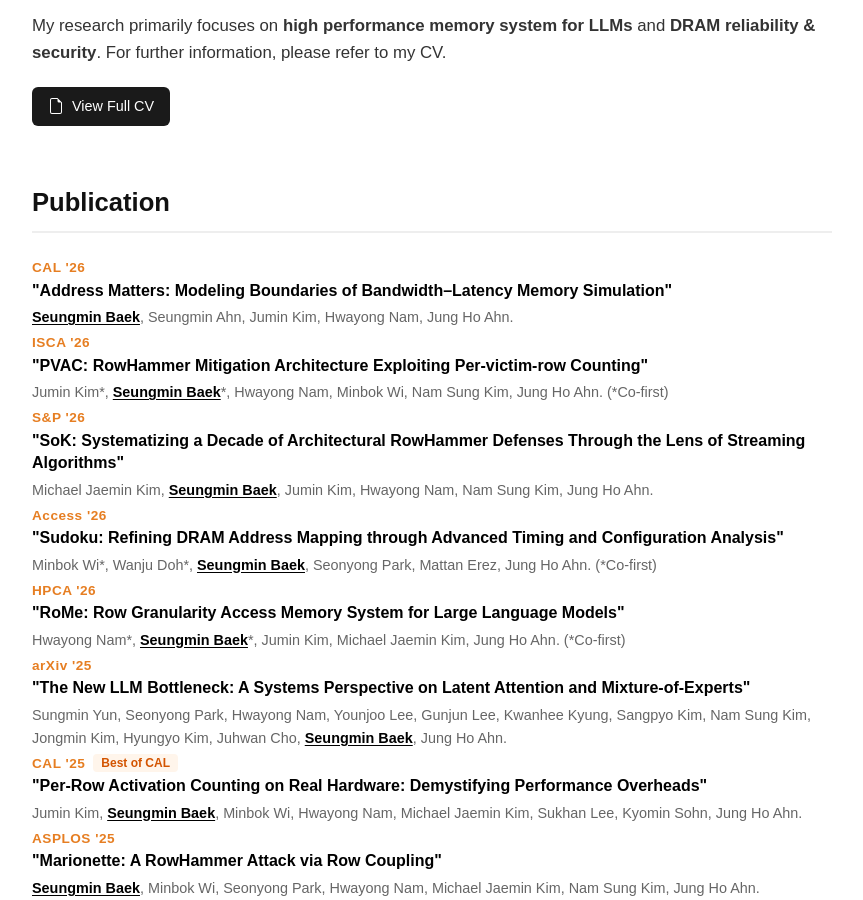
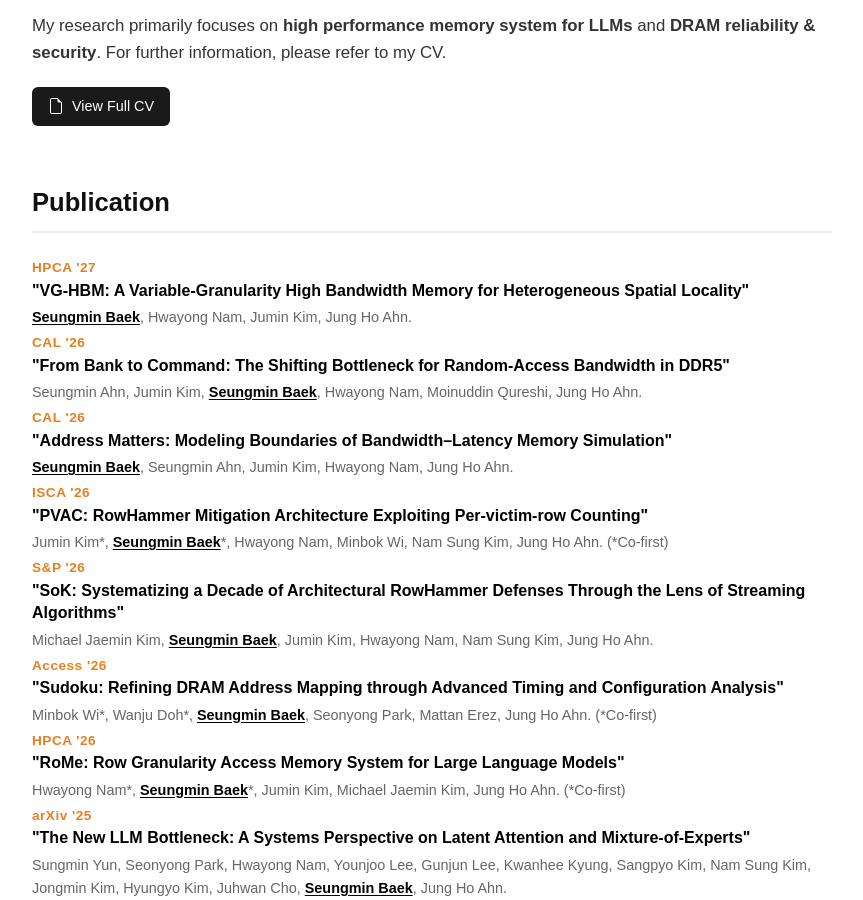
Before and after one commit to bsm1244/bsm1244.github.io, a Jekyll site: the page built from index.md, in a window 1280 px wide and 900 px high, scrolled down 598 px. Shown: the whole window, without its empty margins (208-1071 px from the left). Built offline with Jekyll 4.4.1, drawn with Linux system fonts in a browser that asks for light colours.

Commit message:
CAL & HPCA

```diff
--- a/index.md
+++ b/index.md
@@ -189,6 +189,18 @@ title: Seungmin Baek
 ## Publication
 
 <div class="pub-item">
+  <span class="pub-venue">HPCA '27</span>
+  <span class="pub-title">"VG-HBM: A Variable-Granularity High Bandwidth Memory for Heterogeneous Spatial Locality"</span>
+  <div class="pub-authors"><span class="me">Seungmin Baek</span>, Hwayong Nam, Jumin Kim, Jung Ho Ahn.</div>
+</div>
+
+<div class="pub-item">
+  <span class="pub-venue">CAL '26</span>
+  <span class="pub-title">"From Bank to Command: The Shifting Bottleneck for Random-Access Bandwidth in DDR5"</span>
+  <div class="pub-authors">Seungmin Ahn, Jumin Kim, <span class="me">Seungmin Baek</span>, Hwayong Nam, Moinuddin Qureshi, Jung Ho Ahn.</div>
+</div>
+
+<div class="pub-item">
   <span class="pub-venue">CAL '26</span>
   <span class="pub-title">"Address Matters: Modeling Boundaries of Bandwidth–Latency Memory Simulation"</span>
   <div class="pub-authors"><span class="me">Seungmin Baek</span>, Seungmin Ahn, Jumin Kim, Hwayong Nam, Jung Ho Ahn.</div>
```
